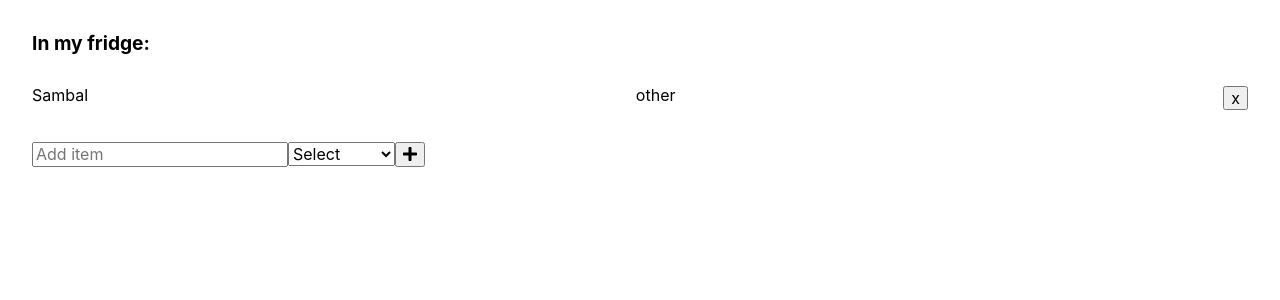
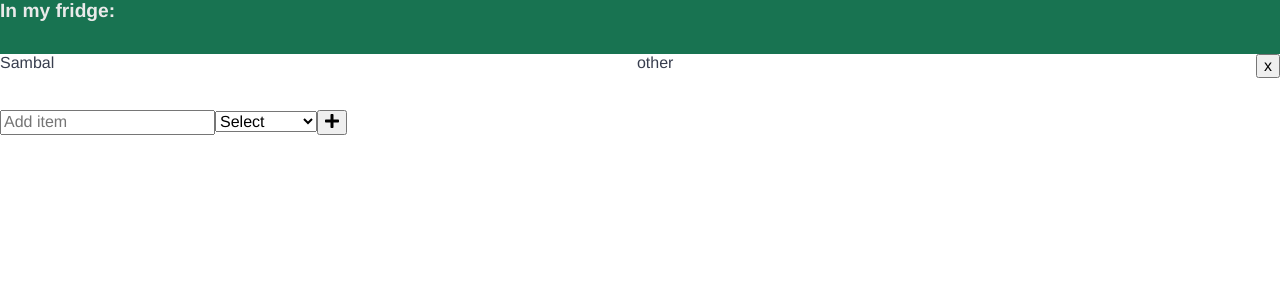
Before and after one commit to crushoftheyear/in-my-fridge, a React (Create React App) app: page / in a window 1280 px wide. Shown: the top 300 px of the page. Built offline with nearby package versions, Linux system fonts and the light colour scheme.

Commit message:
Switched from styled components to sass

```diff
--- a/package.json
+++ b/package.json
@@ -15,6 +15,7 @@
     "eslint-plugin-jsx-a11y": "^6.2.3",
     "eslint-plugin-react": "^7.16.0",
     "eslint-plugin-react-hooks": "^2.3.0",
+    "node-sass": "^4.14.1",
     "normalize-css": "^2.3.1",
     "normalize.css": "^8.0.1",
     "react": "^16.12.0",
--- a/src/App.js
+++ b/src/App.js
@@ -1,17 +1,15 @@
 import React from 'react'
 import { Provider } from 'react-redux'
 import { createStore, combineReducers } from '@reduxjs/toolkit'
-import styled from 'styled-components/macro'
-import 'normalize.css'
 
+import { Header } from 'components/Header'
 import { FridgeItems } from 'components/FridgeItems'
 import { AddItem } from 'components/AddItem'
 
 import { fridge } from 'reducers/fridge'
 
-const Wrapper = styled.div`
-  margin: 2rem;
-`
+import 'normalize.css'
+import 'sass/app.scss'
 
 const reducer = combineReducers({
   fridge: fridge.reducer
@@ -41,10 +39,13 @@ store.subscribe(() => {
 export const App = () => {
   return (
     <Provider store={store}>
-      <Wrapper>
+      <div className="wrapper">
+
+        <Header />
         <FridgeItems />
         <AddItem />
-      </Wrapper>
+
+      </div>
     </Provider>
   )
 }
--- a/src/components/AddItem.js
+++ b/src/components/AddItem.js
@@ -2,15 +2,10 @@ import React, { useState } from 'react'
 import { useDispatch } from 'react-redux'
 import { FontAwesomeIcon } from '@fortawesome/react-fontawesome'
 import { faPlus } from '@fortawesome/free-solid-svg-icons'
-import styled from 'styled-components/macro'
 
 import { fridge } from 'reducers/fridge'
 import { TextInput } from './TextInput'
 import { SelectInput } from './SelectInput'
-
-const AddContainer = styled.form`
-  margin-top: 2rem;
-`
 
 export const AddItem = () => {
   const [desc, setDesc] = useState('')
@@ -36,7 +31,7 @@ export const AddItem = () => {
 
   return (
 
-    <AddContainer className="add-item" onSubmit={submitHandler}>
+    <form className="add-item" onSubmit={submitHandler}>
       <TextInput
         label=""
         id=""
@@ -54,7 +49,7 @@ export const AddItem = () => {
       <button className="add-btn" type="submit" aria-label="Click to add item">
         <FontAwesomeIcon icon={faPlus} />
       </button>
-    </AddContainer>
+    </form>
 
   )
 }
--- a/src/components/FridgeItems.js
+++ b/src/components/FridgeItems.js
@@ -1,21 +1,12 @@
 import React from 'react'
 import { useSelector } from 'react-redux'
-import styled from 'styled-components/macro'
 import { Item } from './Item'
-
-const FridgeContainer = styled.section``
-
-const Title = styled.h1`
-  margin-bottom: 2rem;
-  font-size: 1.2rem;
-`
 
 export const FridgeItems = () => {
   const fridgeItems = useSelector((state) => state.fridge.items)
 
   return (
-    <FridgeContainer>
-      <Title>In my fridge:</Title>
+    <section>
 
       {fridgeItems.map((item) => (
         <Item
@@ -23,7 +14,7 @@ export const FridgeItems = () => {
           item={item} />
       ))}
 
-    </FridgeContainer>
+    </section>
 
   )
 }
--- /dev/null
+++ b/src/components/Header.js
@@ -0,0 +1,11 @@
+import React from 'react'
+
+
+export const Header = () => {
+  return (
+    <header>
+      <h1>In my fridge:</h1>
+    </header>
+
+  )
+}
--- a/src/components/Item.js
+++ b/src/components/Item.js
@@ -1,26 +1,17 @@
 import React from 'react'
 import { useDispatch } from 'react-redux'
-import styled from 'styled-components/macro'
 import { fridge } from 'reducers/fridge'
 
-const ItemContainer = styled.div`
-  display: flex;
-  justify-content: space-between;
-
-  >* {
-    flex: 0 1 auto;
-  }
-`
 export const Item = (props) => {
   const { id, description, category } = props.item;
 
   const dispatch = useDispatch()
 
   return (
-    <ItemContainer>
+    <div className="item-container">
       <span>{description.charAt(0).toUpperCase() + description.slice(1)}</span>
       <span>{category}</span>
       <button onClick={() => { dispatch(fridge.actions.removeItem(id)) }} type="button">x</button>
-    </ItemContainer>
+    </div>
   )
 }
--- /dev/null
+++ b/src/sass/_base.scss
@@ -0,0 +1,66 @@
+/* –––– General styles –––– */
+
+* {
+  box-sizing: border-box;
+}
+
+body {
+  margin: 0;
+  color: $colorDark;
+  font-size: 16px;
+  font-family: 'Avenir', 'Helvetica', 'sans-serif';
+  -webkit-font-smoothing: antialiased;
+}
+
+a {
+  text-decoration: none;
+  color: inherit;
+}
+
+h1,
+h2,
+h3 {
+  margin-top: 0;
+}
+
+h1 {
+  margin: 0 0 2rem;
+  font-size: 1.2rem;
+}
+
+h2 {
+  font-size: 2.2rem;
+}
+
+h3 {
+  font-size: 1.2rem;
+  margin-bottom: 0;
+}
+
+ul {
+  list-style-type: none;
+  padding: 0;
+}
+
+.container {
+  max-width: 1200px;
+  margin: auto;
+}
+
+.wrapper {
+  display: flex;
+  flex-direction: column;
+}
+
+.item-container {
+  display: flex;
+  justify-content: space-between;
+
+  >* {
+    flex: 0 1 auto;
+  }
+}
+
+form {
+  margin-top: 2rem;
+}
--- /dev/null
+++ b/src/sass/_footer.scss
@@ -0,0 +1,6 @@
+footer {
+  padding: 2rem;
+  font-size: .9rem;
+  font-weight: 600;
+  background-color: $colorSecondary;
+}
--- /dev/null
+++ b/src/sass/_header.scss
@@ -0,0 +1,9 @@
+header {
+  background-color: $colorPrimary;
+  color: $colorLight;
+
+  .container {
+    display: flex;
+    justify-content: space-between;
+  }
+}
--- /dev/null
+++ b/src/sass/_hero.scss
@@ -0,0 +1,14 @@
+.hero {
+  height: 300px;
+  background-color: $colorPrimary;
+  color: $colorLight;
+
+  .container {
+    justify-content: center;
+  }
+
+  h1 {
+    font-size: 3.6rem;
+    line-height: 1;
+  }
+}
--- /dev/null
+++ b/src/sass/_variables.scss
@@ -0,0 +1,35 @@
+$colorPrimary: #187351;
+$colorSecondary: #eac643;
+$colorDark: #383e4e;
+$colorLight: #eaeaea;
+
+
+@mixin phone-only {
+  @media (max-width: 575px) {
+    @content;
+  }
+}
+
+@mixin xsmall {
+  @media (min-width: 576px) {
+    @content;
+  }
+}
+
+@mixin small {
+  @media (min-width: 768px) {
+    @content;
+  }
+}
+
+@mixin medium {
+  @media (min-width: 992px) {
+    @content;
+  }
+}
+
+@mixin large {
+  @media (min-width: 1200px) {
+    @content;
+  }
+}
--- /dev/null
+++ b/src/sass/app.scss
@@ -0,0 +1,5 @@
+@import '_variables';
+@import '_base';
+@import '_header';
+@import '_hero';
+@import '_footer';
```
Also changed, not shown: 1 other file (tests, documents, lock files or other folders).
